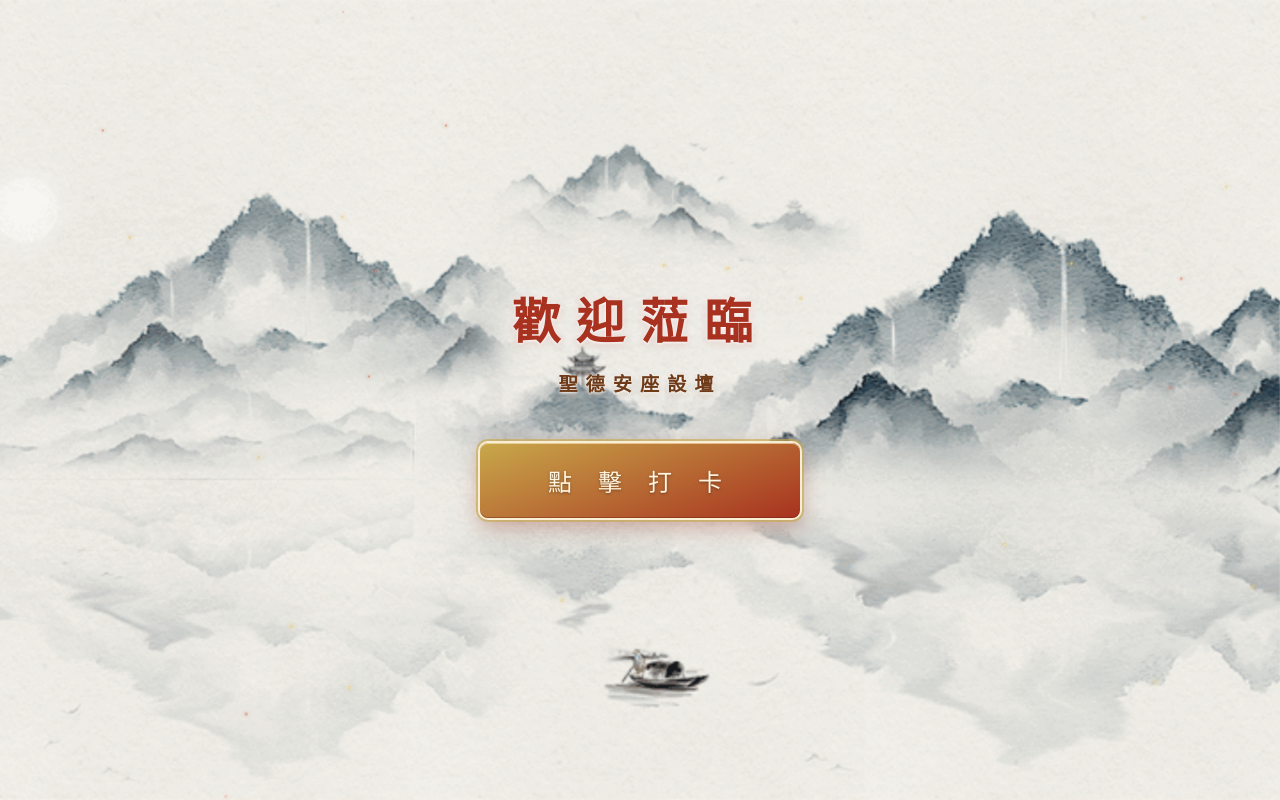
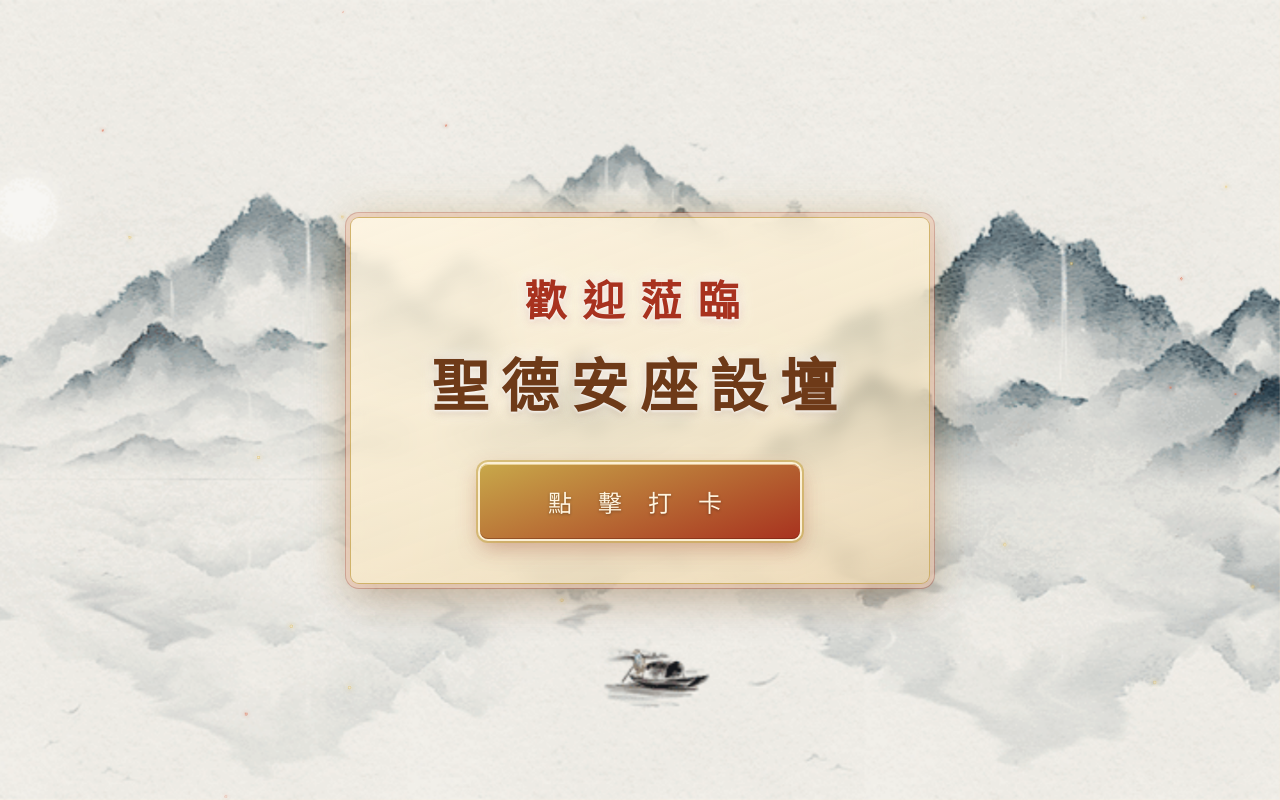
Before and after one commit to chuajoanne96-sys/invitation, a plain HTML site: page index.html in a window 1280 px wide. Drawn offline with Linux system fonts and the light colour scheme.

Commit message:
Update index.html

```diff
--- a/index.html
+++ b/index.html
@@ -23,7 +23,7 @@
     color: #5c3a1f;
   }
 
-  /* 🏔 背景：background.gif */
+  /* 🏔 背景 */
   #landscape { position: fixed; inset: 0; z-index: 0; overflow: hidden; pointer-events: none; }
   #landscape .painting {
     position: absolute; inset: 0; width: 100%; height: 100%;
@@ -57,39 +57,62 @@
     100% { transform: translateY(110vh) translateX(var(--drift, 20px)) scale(1); opacity: 0; }
   }
 
-  /* ===== 第一頁：打卡按鈕 ===== */
+  /* ===== 第一頁 ===== */
   #welcome {
     position: relative;
     z-index: 10;
     text-align: center;
     transition: opacity 0.6s ease, transform 0.6s ease;
   }
+
+  /* 米色半透明框，包含：标题两行 + 打卡按钮 */
+  #welcome .title-box {
+    display: inline-block;
+    padding: 50px 80px 44px;                    /* ← 增加内边距，容纳按钮 */
+    background: linear-gradient(160deg,
+      rgba(255, 245, 224, 0.82) 0%,
+      rgba(248, 233, 200, 0.75) 55%,
+      rgba(238, 212, 168, 0.7) 100%);
+    backdrop-filter: blur(8px);
+    -webkit-backdrop-filter: blur(8px);
+    border-radius: 8px;
+    box-shadow:
+      0 0 0 1px rgba(200, 168, 74, 0.7),
+      0 0 0 5px rgba(255, 245, 224, 0.5),
+      0 0 0 6px rgba(168, 50, 31, 0.3),
+      0 15px 40px rgba(90, 45, 20, 0.3),
+      0 0 50px rgba(200, 168, 74, 0.25);
+  }
+
+  /* 「歡迎蒞臨」 */
   #welcome .title {
     font-family: "Noto Serif TC", "STKaiti", "KaiTi", serif;
-    font-size: 3em;
+    font-size: 2.6em;
     font-weight: 600;
     color: #a8321f;
     letter-spacing: 16px;
-    margin-bottom: 16px;
-    /* 加强白色发光 + 深色阴影 */
+    margin-bottom: 12px;
     text-shadow:
       0 1px 3px rgba(255, 255, 255, 1),
       0 0 15px rgba(255, 255, 255, 0.9),
-      0 2px 8px rgba(140, 40, 20, 0.35);
+      0 2px 8px rgba(140, 40, 20, 0.3);
   }
+
+  /* 「聖德安座設壇」—— 比欢迎莅临大 */
   #welcome .subtitle {
     font-family: "Noto Serif TC", "STKaiti", "KaiTi", serif;
-    font-size: 1.2em;
-    font-weight: 600;
-    color: #6e3a18;                              /* 加深颜色 */
-    letter-spacing: 8px;
-    margin-bottom: 46px;
-    /* 白色描边让字凸显 */
+    font-size: 3.6em;
+    font-weight: 700;
+    color: #6e3a18;
+    letter-spacing: 12px;
+    margin-bottom: 40px;                        /* ← 和按钮之间的间距 */
     text-shadow:
       0 1px 3px rgba(255, 255, 255, 1),
-      0 0 10px rgba(255, 255, 255, 0.95),
-      0 2px 6px rgba(110, 60, 20, 0.4);
+      0 0 15px rgba(255, 255, 255, 0.95),
+      0 2px 8px rgba(110, 60, 20, 0.4);
   }
+
+  /* 打卡按钮（现在在框内）*/
   #welcome .checkin-btn {
     font-family: "Noto Serif TC", "STKaiti", "KaiTi", serif;
     font-size: 1.5em;
@@ -101,7 +124,6 @@
     border-radius: 8px;
     cursor: pointer;
     background: linear-gradient(160deg, #c8a84a, #a8321f);
-    /* 按钮文字加阴影，更清晰 */
     text-shadow: 0 1px 3px rgba(0, 0, 0, 0.35);
     box-shadow:
       0 0 0 2px rgba(255, 245, 224, 0.9),
@@ -350,11 +372,13 @@
 
 <div id="goldDust"></div>
 
-<!-- 第一頁 -->
+<!-- 第一頁（按钮已移入框内）-->
 <div id="welcome">
-  <div class="title">歡迎蒞臨</div>
-  <div class="subtitle">聖德安座設壇</div>
-  <button class="checkin-btn" id="checkinBtn">點 擊 打 卡</button>
+  <div class="title-box">
+    <div class="title">歡迎蒞臨</div>
+    <div class="subtitle">聖德安座設壇</div>
+    <button class="checkin-btn" id="checkinBtn">點 擊 打 卡</button>
+  </div>
 </div>
 
 <!-- 邀請函 -->
```
